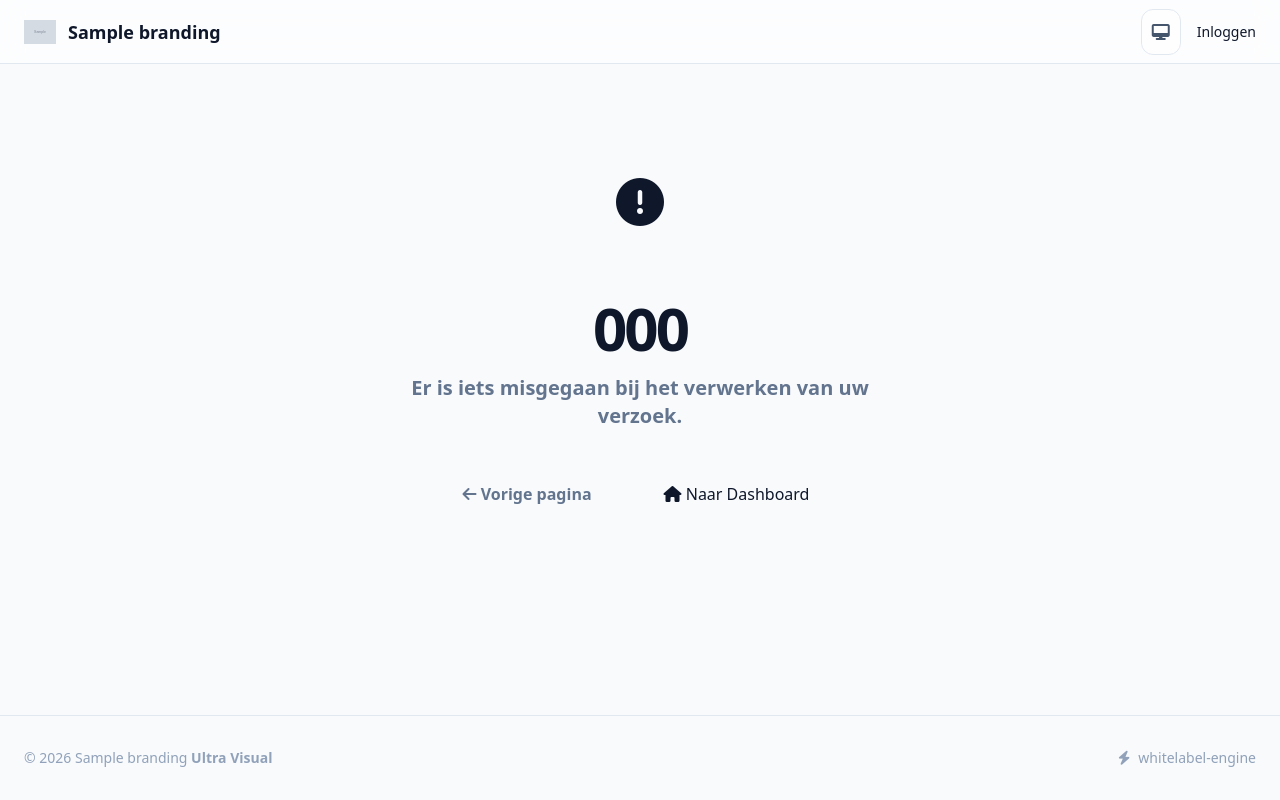
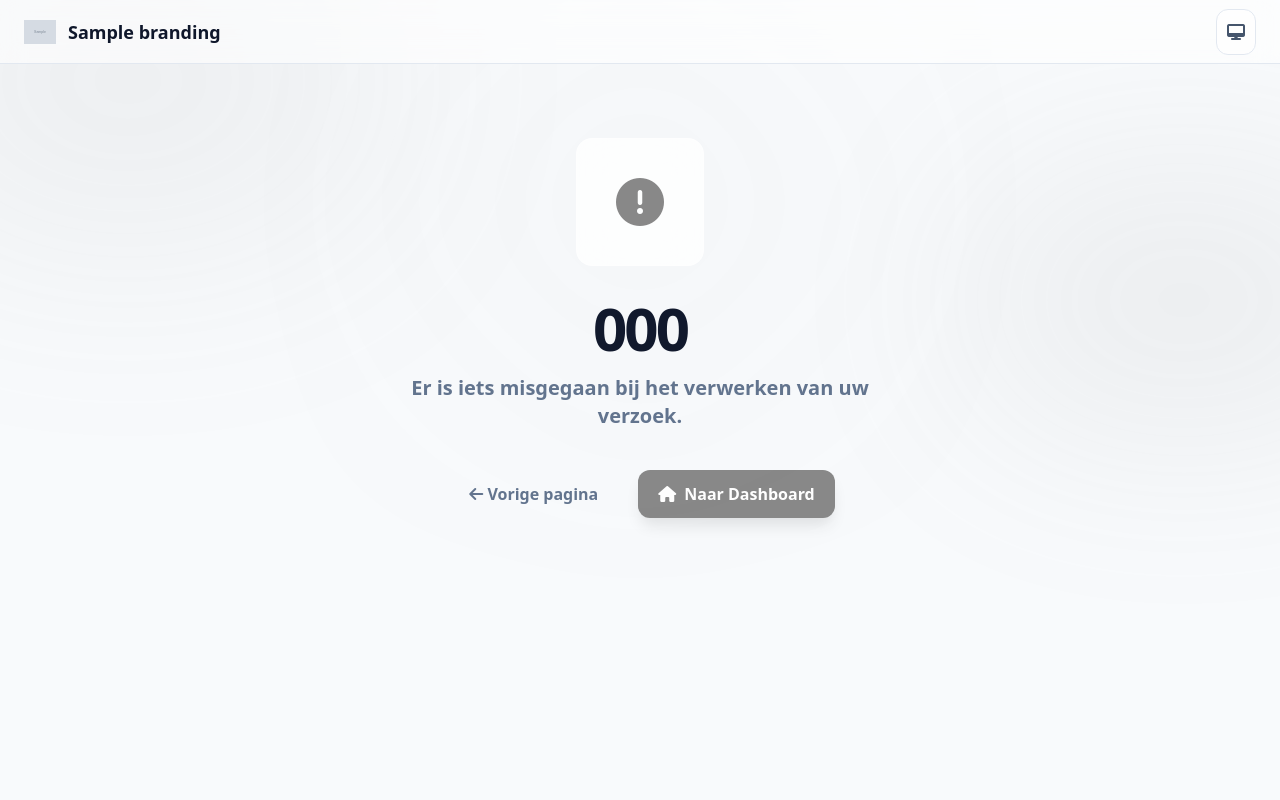
Before and after one commit to Ivoozz/periodiek-systeembeheer, a Python web app: template app/templates/error.html in a window 1280 px wide. Run offline with Jinja, Linux system fonts and the light colour scheme; the template is opened without the code that fills it: most values are stand-ins (such as "Sample title", 1, 10 or a date in 2020); grey boxes marked "Sample" are stand-in pictures; some libraries are stand-ins or nearby versions.

Commit message:
fix: simplify rendering logic and add debug logs to fix blank page

```diff
--- a/app/static/js/animations.js
+++ b/app/static/js/animations.js
@@ -3,12 +3,25 @@
  * "Ultra Visual" Animation Engine (GSAP powered)
  */
 
+console.log("PS-Engine: Animation Engine Loading...");
+
 document.addEventListener('DOMContentLoaded', () => {
-    initAnimations();
+    console.log("PS-Engine: DOM Ready, initializing animations...");
+    try {
+        if (typeof gsap === 'undefined') {
+            console.error("PS-Engine: GSAP not found! Animations disabled.");
+            return;
+        }
+        initAnimations();
+        console.log("PS-Engine: Animations initialized successfully.");
+    } catch (e) {
+        console.error("PS-Engine: Error during init:", e);
+    }
 });
 
 // HTMX Sync: Re-apply to injected content
 document.body.addEventListener('htmx:afterSwap', (evt) => {
+    console.log("PS-Engine: HTMX Swap detected, re-init animations...");
     initAnimations(evt.detail.elt);
 });
 
--- a/app/templates/base.html
+++ b/app/templates/base.html
@@ -5,61 +5,75 @@
     <meta name="viewport" content="width=device-width, initial-scale=1.0">
     <title>{% block title %}{{ branding.brand_name }}{% endblock %}</title>
 
-    <!-- Fonts -->
-    <link rel="preconnect" href="https://fonts.googleapis.com">
-    <link rel="preconnect" href="https://fonts.gstatic.com" crossorigin>
-    <link href="https://fonts.googleapis.com/css2?family=Geist:wght@100..900&family=Inter:wght@100..900&display=swap" rel="stylesheet">
-
-    <!-- Styles & Scripts -->
+    <!-- Scripts (Critical) -->
     <script src="https://unpkg.com/@tailwindcss/browser@4"></script>
     <script defer src="https://unpkg.com/alpinejs@3.x.x/dist/cdn.min.js"></script>
     <script src="https://unpkg.com/htmx.org@1.9.10"></script>
+    <script src="https://cdnjs.cloudflare.com/ajax/libs/gsap/3.12.5/gsap.min.js"></script>
     <link rel="stylesheet" href="https://cdnjs.cloudflare.com/ajax/libs/font-awesome/6.5.1/css/all.min.css">
 
     <style type="text/css">
         :root {
-            --brand-primary: {{ branding.primary_color }};
-            --brand-secondary: {{ branding.secondary_color }};
+            --brand-primary: {{ branding.primary_color or '#0ea5e9' }};
+            --brand-secondary: {{ branding.secondary_color or '#6366f1' }};
         }
 
-        @theme {
-            --color-brand-primary: var(--brand-primary);
-            --color-brand-secondary: var(--brand-secondary);
-            --color-slate-950: #020617;
-            --color-slate-900: #0f172a;
-            --color-slate-800: #1e293b;
-            --color-slate-700: #334155;
-            --font-sans: "Inter", "Geist", "ui-sans-serif", "system-ui";
+        /* Essential components that don't rely on Tailwind browser compiler yet */
+        .glass-card {
+            background: rgba(255, 255, 255, 0.8);
+            backdrop-filter: blur(20px);
+            border: 1px solid rgba(255, 255, 255, 0.2);
+            border-radius: 1rem;
         }
-
-        @layer components {
-            .glass-card {
-                @apply bg-white/80 dark:bg-slate-900/80 backdrop-blur-xl border border-white/20 dark:border-slate-800/50 rounded-2xl shadow-xl shadow-slate-200/50 dark:shadow-none;
+        .dark .glass-card {
+            background: rgba(15, 23, 42, 0.8);
+            border: 1px solid rgba(255, 255, 255, 0.05);
         }
 
         .btn-ultra {
-                @apply px-4 py-2 rounded-xl font-bold transition-all duration-300 bg-brand-primary hover:opacity-90 text-white shadow-lg shadow-brand-primary/30 hover:shadow-brand-primary/50 active:scale-95 disabled:opacity-50 disabled:pointer-events-none flex items-center justify-center gap-2;
+            background-color: var(--brand-primary);
+            color: white;
+            padding: 0.5rem 1.25rem;
+            border-radius: 0.75rem;
+            font-weight: 700;
+            transition: all 0.3s;
+            display: inline-flex;
+            align-items: center;
+            gap: 0.5rem;
+            box-shadow: 0 10px 15px -3px rgba(0, 0, 0, 0.1);
         }
 
         .form-input {
-                @apply w-full bg-white/50 dark:bg-slate-800/50 border border-slate-200 dark:border-slate-700 text-slate-900 dark:text-white rounded-xl px-4 py-2 focus:outline-none focus:ring-2 focus:ring-brand-primary transition-all backdrop-blur-sm;
+            width: 100%;
+            background: rgba(255, 255, 255, 0.5);
+            border: 1px solid #e2e8f0;
+            border-radius: 0.75rem;
+            padding: 0.5rem 1rem;
+            outline: none;
+            transition: all 0.2s;
         }
-
-            .form-label {
-                @apply block text-sm font-semibold text-slate-500 dark:text-slate-400 mb-1.5;
+        .dark .form-input {
+            background: rgba(30, 41, 59, 0.5);
+            border-color: #334155;
+            color: white;
+        }
+        .form-input:focus {
+            box-shadow: 0 0 0 2px var(--brand-primary);
         }
 
         .nav-link {
-                @apply flex items-center gap-3 px-4 py-3 rounded-xl transition-all duration-200 font-medium;
+            display: flex;
+            align-items: center;
+            gap: 0.75rem;
+            padding: 0.75rem 1rem;
+            border-radius: 0.75rem;
+            transition: all 0.2s;
+            color: #64748b;
         }
-
         .nav-link-active {
-                @apply bg-brand-primary/10 text-brand-primary font-bold;
-            }
-
-            .nav-link-inactive {
-                @apply text-slate-500 dark:text-slate-400 hover:bg-slate-100 dark:hover:bg-slate-800 hover:text-slate-900 dark:hover:text-white;
-            }
+            background-color: rgba(14, 165, 233, 0.1);
+            color: var(--brand-primary);
+            font-weight: 700;
         }
 
         [x-cloak] { display: none !important; }
@@ -70,20 +84,17 @@
             return {
                 theme: localStorage.getItem('theme') || 'system',
                 isDark: false,
-
                 init() {
                     this.update();
                     window.matchMedia('(prefers-color-scheme: dark)').addEventListener('change', () => {
                         if (this.theme === 'system') this.update();
                     });
                 },
-
                 setTheme(val) {
                     this.theme = val;
                     localStorage.setItem('theme', val);
                     this.update();
                 },
-
                 update() {
                     if (this.theme === 'dark' || (this.theme === 'system' && window.matchMedia('(prefers-color-scheme: dark)').matches)) {
                         this.isDark = true;
@@ -99,53 +110,53 @@
 <body class="h-full bg-slate-50 dark:bg-slate-950 text-slate-900 dark:text-slate-100 antialiased transition-colors duration-300">
     <!-- Background Gradients -->
     <div class="fixed inset-0 -z-10 overflow-hidden pointer-events-none">
-        <div class="absolute -top-[10%] -left-[10%] w-[40%] h-[40%] rounded-full bg-brand-primary/10 blur-[120px]"></div>
-        <div class="absolute top-[20%] -right-[10%] w-[35%] h-[35%] rounded-full bg-brand-secondary/10 blur-[100px]"></div>
+        <div class="absolute -top-[10%] -left-[10%] w-[40%] h-[40%] rounded-full opacity-10 blur-[120px]" style="background-color: var(--brand-primary);"></div>
+        <div class="absolute top-[20%] -right-[10%] w-[35%] h-[35%] rounded-full opacity-10 blur-[100px]" style="background-color: var(--brand-secondary);"></div>
     </div>
 
     <div class="min-h-full flex flex-col md:flex-row">
         {% if user %}
-        <!-- Sidebar (Desktop) -->
+        <!-- Sidebar -->
         <aside class="hidden md:flex flex-col w-64 fixed h-screen bg-white/70 dark:bg-slate-900/70 backdrop-blur-xl border-r border-slate-200 dark:border-slate-800 z-50">
             <div class="p-6 flex items-center gap-3">
                 {% if branding.logo_url %}
                 <img src="{{ branding.logo_url }}" alt="Logo" class="h-8 w-auto">
                 {% else %}
-                <div class="bg-brand-primary p-2 rounded-xl text-white shadow-lg shadow-brand-primary/40">
+                <div class="p-2 rounded-xl text-white shadow-lg" style="background-color: var(--brand-primary);">
                     <i class="fas fa-server text-xl"></i>
                 </div>
                 {% endif %}
-                <span class="text-xl font-black tracking-tight text-slate-900 dark:text-white">{{ branding.brand_name }}</span>
+                <span class="text-xl font-black tracking-tight">{{ branding.brand_name }}</span>
             </div>
 
             <nav class="flex-grow px-4 space-y-2 mt-4">
                 {% if user.role.value == 'Admin' %}
-                <a href="/dashboard" class="nav-link {% if request.path == '/dashboard' %}nav-link-active{% else %}nav-link-inactive{% endif %}">
+                <a href="/dashboard" class="nav-link {% if request.path == '/dashboard' %}nav-link-active{% endif %}">
                     <i class="fas fa-house"></i> Dashboard
                 </a>
-                <a href="/admin/planning" class="nav-link {% if request.path.startswith('/admin/planning') %}nav-link-active{% else %}nav-link-inactive{% endif %}">
+                <a href="/admin/planning" class="nav-link {% if request.path.startswith('/admin/planning') %}nav-link-active{% endif %}">
                     <i class="fas fa-calendar-days"></i> Planning
                 </a>
-                <a href="/customers" class="nav-link {% if request.path.startswith('/customers') %}nav-link-active{% else %}nav-link-inactive{% endif %}">
+                <a href="/customers" class="nav-link {% if request.path.startswith('/customers') %}nav-link-active{% endif %}">
                     <i class="fas fa-users"></i> Klanten
                 </a>
-                <a href="/admin/settings" class="nav-link {% if request.path.startswith('/admin/settings') %}nav-link-active{% else %}nav-link-inactive{% endif %}">
+                <a href="/admin/settings" class="nav-link {% if request.path.startswith('/admin/settings') %}nav-link-active{% endif %}">
                     <i class="fas fa-cog"></i> Instellingen
                 </a>
                 {% elif user.role.value == 'Technicus' %}
-                <a href="/behandelaar/dashboard" class="nav-link {% if request.path == '/behandelaar/dashboard' %}nav-link-active{% else %}nav-link-inactive{% endif %}">
+                <a href="/behandelaar/dashboard" class="nav-link {% if request.path == '/behandelaar/dashboard' %}nav-link-active{% endif %}">
                     <i class="fas fa-house"></i> Dashboard
                 </a>
                 {% elif user.role.value == 'Client' %}
-                <a href="/dashboard" class="nav-link {% if request.path == '/dashboard' %}nav-link-active{% else %}nav-link-inactive{% endif %}">
+                <a href="/dashboard" class="nav-link {% if request.path == '/dashboard' %}nav-link-active{% endif %}">
                     <i class="fas fa-house"></i> Mijn Portaal
                 </a>
                 {% endif %}
             </nav>
 
-            <div class="p-4 border-t border-slate-200 dark:border-slate-800 space-y-4">
-                <div class="flex items-center gap-3 px-2">
-                    <div class="w-10 h-10 rounded-full bg-gradient-to-tr from-brand-primary to-brand-secondary flex items-center justify-center text-white font-bold">
+            <div class="p-4 border-t border-slate-200 dark:border-slate-800">
+                <div class="flex items-center gap-3 px-2 mb-4">
+                    <div class="w-10 h-10 rounded-full flex items-center justify-center text-white font-bold" style="background: linear-gradient(to top right, var(--brand-primary), var(--brand-secondary));">
                         {{ user.username[0].upper() }}
                     </div>
                     <div class="flex-grow overflow-hidden">
@@ -164,7 +175,7 @@
 
         <!-- Main Wrapper -->
         <div class="flex-1 flex flex-col {% if user %}md:pl-64{% endif %} min-h-screen">
-            <!-- Header (Mobile & Actions) -->
+            <!-- Header -->
             <header class="sticky top-0 z-40 bg-white/60 dark:bg-slate-950/60 backdrop-blur-md border-b border-slate-200 dark:border-slate-800 h-16 flex items-center justify-between px-6">
                 <div class="flex items-center gap-4">
                     {% if not user %}
@@ -172,7 +183,7 @@
                         {% if branding.logo_url %}
                         <img src="{{ branding.logo_url }}" alt="Logo" class="h-6 w-auto">
                         {% else %}
-                        <div class="bg-brand-primary p-1.5 rounded-lg text-white">
+                        <div class="p-1.5 rounded-lg text-white" style="background-color: var(--brand-primary);">
                             <i class="fas fa-server"></i>
                         </div>
                         {% endif %}
@@ -184,20 +195,13 @@
                 </div>
 
                 <div class="flex items-center gap-4">
-                    <!-- Theme Toggle -->
                     <div x-data="{ open: false }" class="relative">
                         <button @click="open = !open" class="p-2.5 rounded-xl bg-white/50 dark:bg-slate-800/50 border border-slate-200 dark:border-slate-700 text-slate-600 dark:text-slate-400 hover:bg-slate-100 dark:hover:bg-slate-700 transition-all">
                             <i x-show="theme === 'light'" class="fas fa-sun"></i>
                             <i x-show="theme === 'dark'" class="fas fa-moon"></i>
                             <i x-show="theme === 'system'" class="fas fa-desktop"></i>
                         </button>
-                        <div x-show="open"
-                             x-cloak
-                             @click.away="open = false"
-                             x-transition:enter="transition ease-out duration-200"
-                             x-transition:enter-start="opacity-0 scale-95"
-                             x-transition:enter-end="opacity-100 scale-100"
-                             class="absolute right-0 mt-2 w-36 bg-white dark:bg-slate-800 border border-slate-200 dark:border-slate-700 rounded-2xl shadow-2xl z-50 overflow-hidden p-1.5">
+                        <div x-show="open" x-cloak @click.away="open = false" class="absolute right-0 mt-2 w-36 bg-white dark:bg-slate-800 border border-slate-200 dark:border-slate-700 rounded-2xl shadow-2xl z-50 overflow-hidden p-1.5">
                             <button @click="setTheme('light'); open = false" class="w-full px-3 py-2 text-left text-sm rounded-xl hover:bg-slate-100 dark:hover:bg-slate-700 flex items-center gap-3 transition-colors">
                                 <i class="fas fa-sun w-4 text-amber-500"></i> Light
                             </button>
@@ -209,62 +213,18 @@
                             </button>
                         </div>
                     </div>
-
-                    {% if not user and request.path != '/login' %}
-                        <a href="/login" class="btn-ultra py-1.5 text-sm">Inloggen</a>
-                    {% endif %}
                 </div>
             </header>
 
-            <!-- Page Content -->
             <main class="flex-grow p-6 pb-24 md:pb-6">
                 <div class="max-w-7xl mx-auto">
                     {% block content %}{% endblock %}
                 </div>
             </main>
-
-            {% if user %}
-            <!-- Bottom Nav (Mobile Only) -->
-            <nav class="md:hidden fixed bottom-6 left-6 right-6 h-16 bg-white/80 dark:bg-slate-900/80 backdrop-blur-xl border border-slate-200 dark:border-slate-800 rounded-2xl shadow-2xl z-50 flex items-center justify-around px-2">
-                <a href="/dashboard" class="flex flex-col items-center justify-center w-full h-full {% if request.path == '/dashboard' %}text-brand-primary{% else %}text-slate-400{% endif %}">
-                    <i class="fas fa-house text-xl"></i>
-                    <span class="text-[10px] font-bold mt-1">Home</span>
-                </a>
-                {% if user.role.value == 'Admin' %}
-                <a href="/admin/planning" class="flex flex-col items-center justify-center w-full h-full {% if request.path.startswith('/admin/planning') %}text-brand-primary{% else %}text-slate-400{% endif %}">
-                    <i class="fas fa-calendar-days text-xl"></i>
-                    <span class="text-[10px] font-bold mt-1">Plan</span>
-                </a>
-                {% endif %}
-                <a href="/customers" class="flex flex-col items-center justify-center w-full h-full {% if request.path.startswith('/customers') %}text-brand-primary{% else %}text-slate-400{% endif %}">
-                    <i class="fas fa-users text-xl"></i>
-                    <span class="text-[10px] font-bold mt-1">Klanten</span>
-                </a>
-                <form action="/logout" method="POST" class="w-full h-full">
-                    <button type="submit" class="flex flex-col items-center justify-center w-full h-full text-slate-400">
-                        <i class="fas fa-right-from-bracket text-xl text-red-400"></i>
-                        <span class="text-[10px] font-bold mt-1 text-red-400">Uit</span>
-                    </button>
-                </form>
-            </nav>
-            {% endif %}
-
-            <!-- Footer (Desktop) -->
-            <footer class="hidden md:block py-8 border-t border-slate-200 dark:border-slate-800">
-                <div class="max-w-7xl mx-auto px-6 flex justify-between items-center text-sm text-slate-400">
-                    <p>&copy; 2026 {{ branding.brand_name }} <span class="text-brand-primary font-bold">Ultra Visual</span></p>
-                    <div class="flex items-center gap-6">
-                        <span class="flex items-center gap-2"><i class="fas fa-bolt text-brand-primary"></i> whitelabel-engine</span>
-                    </div>
-                </div>
-            </footer>
         </div>
     </div>
 
     <!-- Animation Engine -->
-    <script src="https://cdnjs.cloudflare.com/ajax/libs/gsap/3.12.5/gsap.min.js"></script>
     <script src="/static/js/animations.js"></script>
-
-    {% block scripts %}{% endblock %}
 </body>
 </html>
--- a/app/templates/error.html
+++ b/app/templates/error.html
@@ -5,8 +5,8 @@
 {% block content %}
 <div class="min-h-[60vh] flex flex-col items-center justify-center text-center animate-in fade-in zoom-in duration-500">
     <div class="relative mb-8">
-        <div class="absolute inset-0 bg-brand-primary/20 blur-[100px] rounded-full scale-150"></div>
-        <div class="glass-card w-32 h-32 flex items-center justify-center text-brand-primary relative z-10 mx-auto">
+        <div class="absolute inset-0 opacity-20 blur-[100px] rounded-full scale-150" style="background-color: var(--brand-primary);"></div>
+        <div class="glass-card w-32 h-32 flex items-center justify-center relative z-10 mx-auto" style="color: var(--brand-primary);">
             {% if status_code == 403 %}
                 <i class="fas fa-shield-halved text-5xl"></i>
             {% elif status_code == 404 %}
```
Lines whose indentation alone changed are shown as unchanged.
